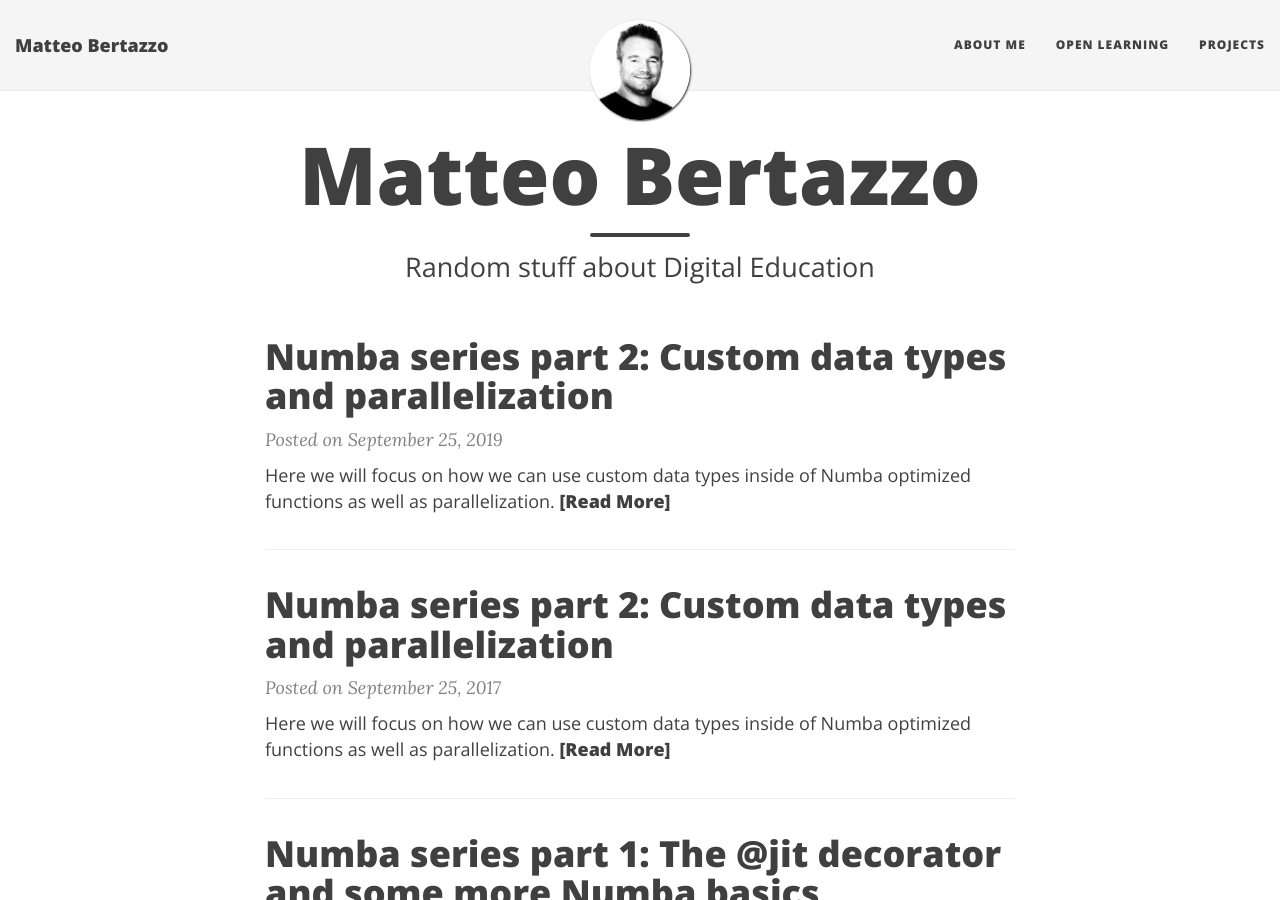
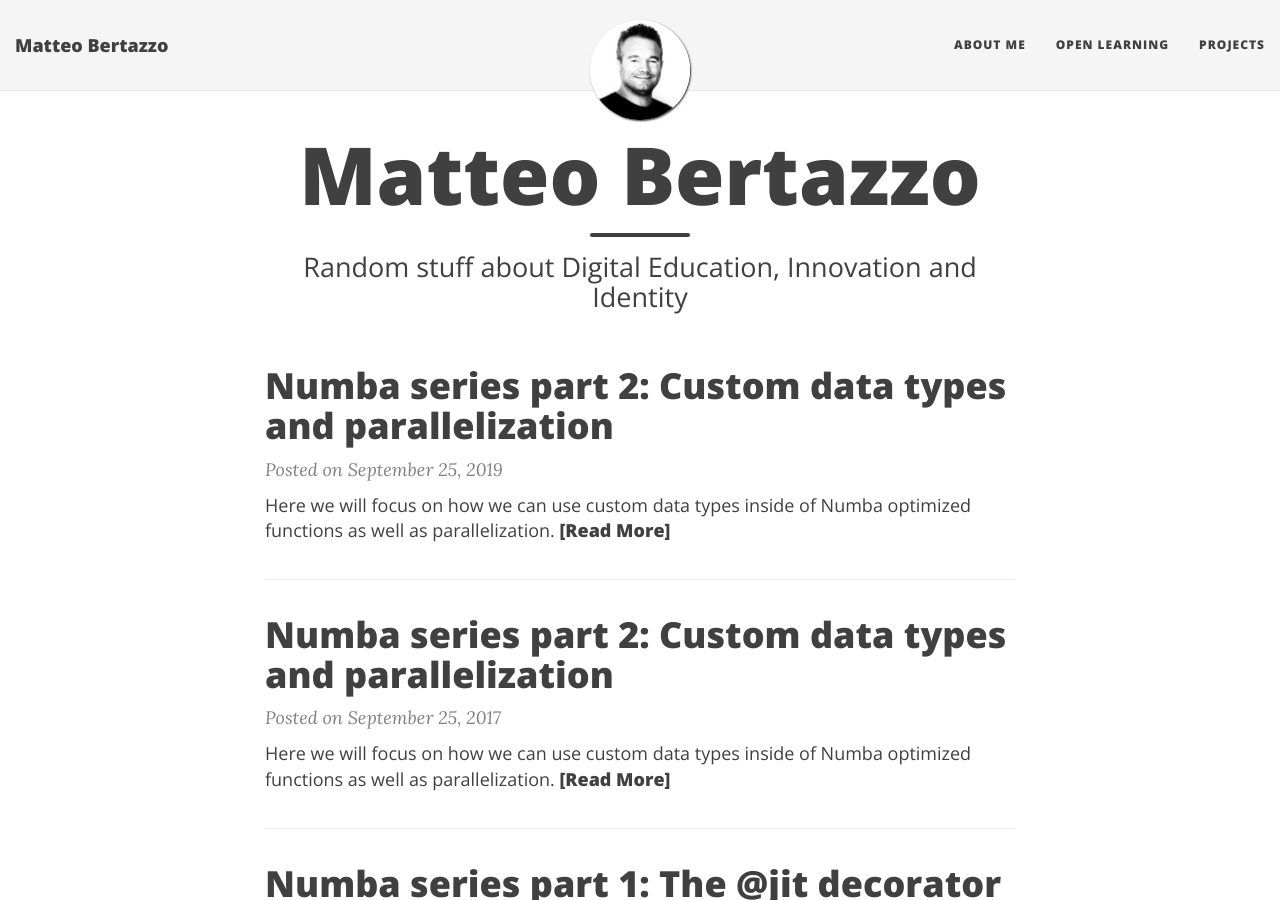
Before and after one commit to mbertazz/mbertazz.github.io, a Jekyll site: the page built from index.html, in a window 1280 px wide and 900 px high. Built offline with Jekyll 4.4.1, drawn with Linux system fonts in a browser that asks for light colours; nearby versions of some CDN libraries; the list of posts is cut into pages by our own code.

Commit message:
tagline modified

```diff
--- a/index.html
+++ b/index.html
@@ -1,7 +1,7 @@
 ---
 layout: page
 title: 'Matteo Bertazzo'
-subtitle: Random stuff about Digital Education
+subtitle: Random stuff about Digital Education, Innovation and Identity
 use-site-title: true
 ---
 
```
